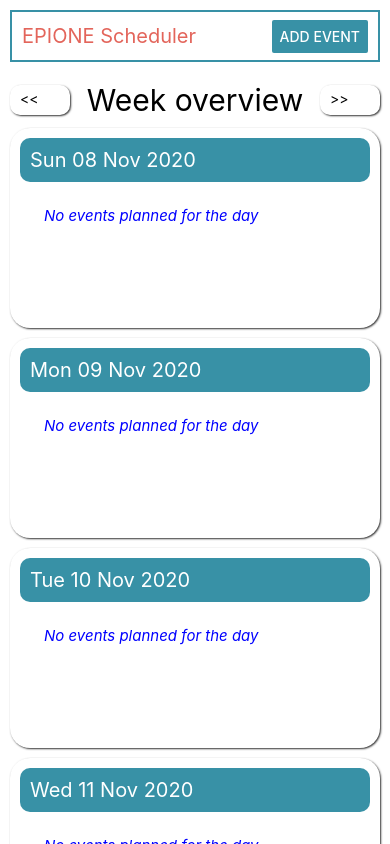
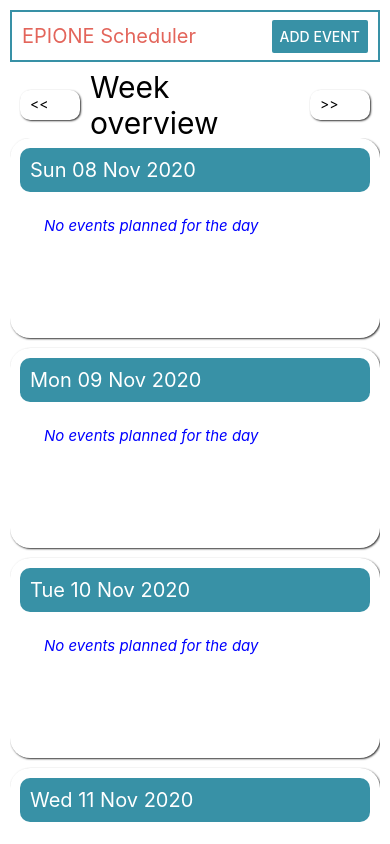
Before and after one commit to Theokalo/EPIONE-Scheduler, a React Native app: screen / in a window 390 px wide. Shown: the top 844 px of the page. Built offline with nearby package versions, Linux system fonts and the light colour scheme.

Commit message:
fix week navigation

```diff
--- a/App.js
+++ b/App.js
@@ -1,19 +1,20 @@
 import { StatusBar } from 'expo-status-bar';
-import React from 'react';
+import React, {useState} from 'react';
 import { StyleSheet, View } from 'react-native';
 import Calendar from './components/Calendar';
 import Navbar from './components/Navbar';
 import { getStartWeek, moveWeekBackwards, moveWeekForward } from './services/calendar';
 
 export default function App() {
-  let week = getStartWeek();
+  //local state in order to update the week calendar
+  const [week,setWeek] = useState(getStartWeek())
 
   const moveBackwards = () => {
-    week = moveWeekBackwards();
+    setWeek(moveWeekBackwards());
   };
 
   const moveForward = () => {
-    week = moveWeekForward();
+   setWeek(moveWeekForward());
   };
 
   return (
--- a/components/Calendar.js
+++ b/components/Calendar.js
@@ -1,7 +1,9 @@
-import React from 'react';
-import { StyleSheet, Text, View } from 'react-native';
+import React, {useEffect} from 'react';
+import { StyleSheet, Text, View, ScrollView, Dimensions } from 'react-native';
 import Date from './Date';
 import MoveWeekButton from './MoveWeekButton';
+
+const windowHeight = Dimensions.get('window').height;
 
 const styles = StyleSheet.create({
     container: {
@@ -11,16 +13,21 @@ const styles = StyleSheet.create({
         flex: 1,
         flexDirection: 'row',
         alignItems: 'center',
-        justifyContent: 'space-between'
+        justifyContent: 'space-between',
+        margin: 10
     },
     header: {
         fontSize: 30,
         padding: 10,
     },
+    scrollview: {
+        height:windowHeight
+    }
 });
 
 const Calendar = (props) => {
     const { week } = props;
+
     const dates = week.dates.map(({date, events}) => (<Date date={date} events={events} />));
     return (
     <View style={styles.container}>
@@ -29,9 +36,12 @@ const Calendar = (props) => {
             <Text style={styles.header}>Week overview</Text>
             <MoveWeekButton title=">>" moveWeek={props.moveForward} />
         </View>
-        <View>
+        <ScrollView
+            contentInsetAdjustmentBehavior="automatic"
+            style={styles.scrollview}
+        >
             {dates}
-        </View>
+        </ScrollView>
     </View>
     );
 };
```
